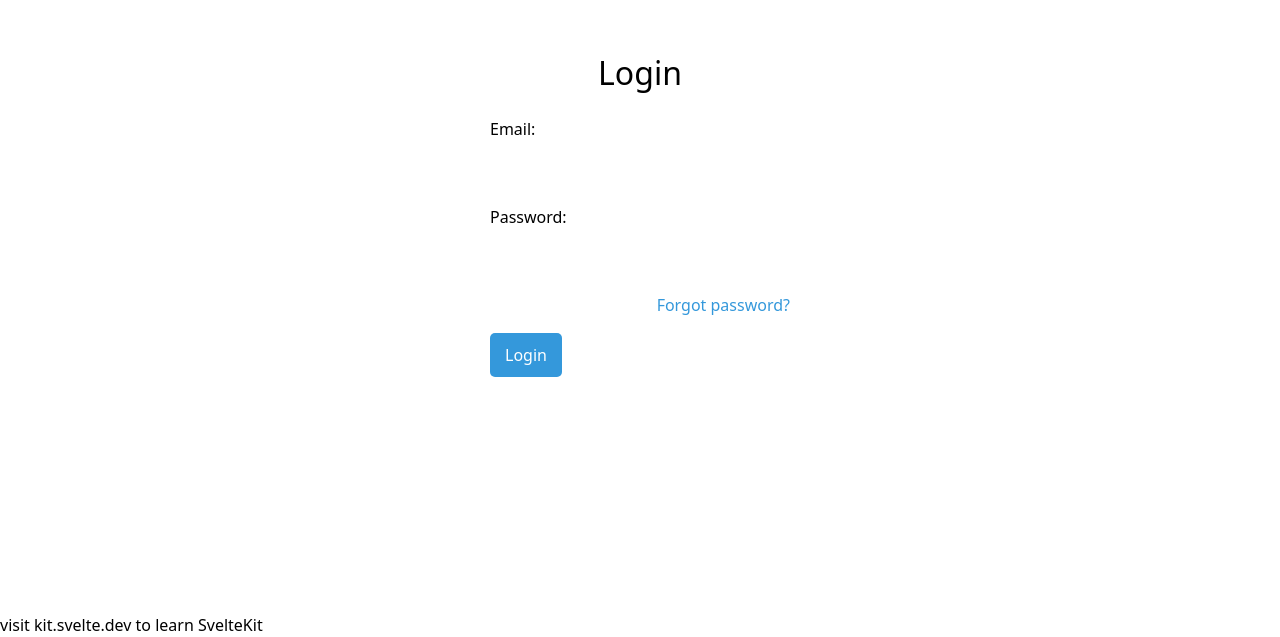
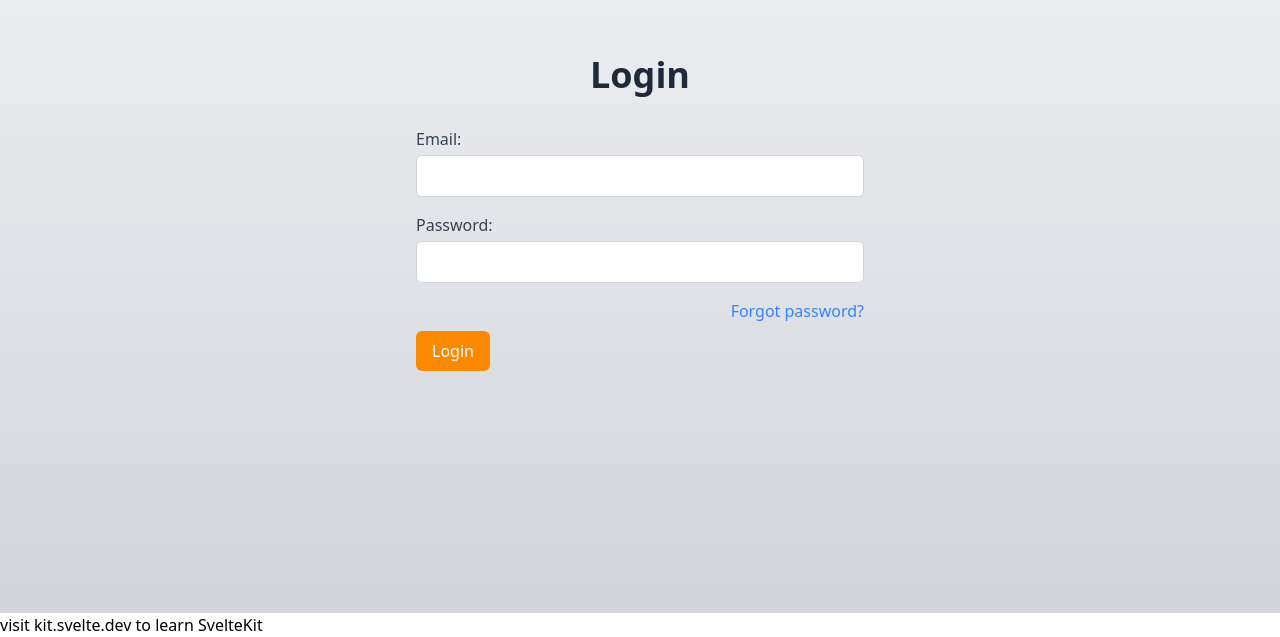
Before and after one commit to Lukas117/FitConnect, a SvelteKit app in the folder front-end/: page /user/login in a window 1280 px wide. Shown: the part 187-824 px from the top of the page. Built offline with nearby package versions, Linux system fonts and the light colour scheme.

Commit message:
tailwind instead of css

```diff
--- /dev/null
+++ b/front-end/src/lib/Button.svelte
@@ -0,0 +1,11 @@
+<!-- lib/Button.svelte -->
+
+<script>
+    export let label;
+  </script>
+
+  <button>{label}</button>
+
+  <style>
+    /* Your button styling goes here */
+  </style>
--- a/front-end/src/routes/+page.svelte
+++ b/front-end/src/routes/+page.svelte
@@ -1,72 +1,30 @@
-<!-- src/routes/Landing.svelte -->
 
-<main>
-	<header>
-	  <h1>Welcome to FitConnection</h1>
+<script>
+
+  </script>
+
+  <main class="flex flex-col items-center justify-center text-center h-screen bg-gradient-to-b from-secondary to-background">
+	<header class="mb-8">
+	  <h1 class="text-4xl font-bold text-text">Welcome to FitConnection</h1>
 	</header>
 
-	<section>
-	  <p>
-		Explore the amazing features of our platform. Here the more you interact, the more fun you will have.
+	<section class="max-w-2xl mx-auto">
+	  <p class="text-lg text-text">
+		Discover the incredible features of our platform. The more you engage, the more enjoyable your experience will be.
 	  </p>
 	</section>
 
-	<section>
+	<section class="mt-8">
 	  <a href="/user/login">
-		<button class="login-button">
+		<button class="cta-button bg-primary text-white px-8 py-3 text-lg rounded-full hover:bg-accent transition duration-300 ease-in-out focus:outline-none focus:ring focus:border-primary mr-4">
 		  Log In
 		</button>
 	  </a>
+
 	  <a href="/user/register">
-		<button class="register-button">
+		<button class="cta-button bg-accent text-white px-8 py-3 text-lg rounded-full hover:bg-primary transition duration-300 ease-in-out focus:outline-none focus:ring focus:border-accent">
 		  Register
 		</button>
 	  </a>
 	</section>
   </main>
-
-  <style>
-	main {
-	  display: flex;
-	  flex-direction: column;
-	  align-items: center;
-	  justify-content: center;
-	  text-align: center;
-	  height: 100vh;
-	}
-
-	header {
-	  margin-bottom: 24px;
-	}
-
-	h1 {
-	  font-size: 2.5em;
-	  color: #333;
-	}
-
-	p {
-	  font-size: 1.2em;
-	  color: #555;
-	  max-width: 600px;
-	  margin: 0 auto;
-	}
-
-	.login-button,
-	.register-button {
-	  background-color: #3498db;
-	  color: white;
-	  padding: 15px 30px;
-	  font-size: 1.2em;
-	  border: none;
-	  border-radius: 50px;
-	  cursor: pointer;
-	  transition-duration: 0.4s;
-	  margin-right: 10px;
-	  margin-bottom: 10px;
-	}
-
-	.login-button:hover,
-	.register-button:hover {
-	  background-color: #2980b9;
-	}
-  </style>
--- a/front-end/src/routes/map/+page.svelte
+++ b/front-end/src/routes/map/+page.svelte
@@ -1,9 +1,11 @@
 <script>
     import Map from "$lib/Map.svelte";
+    import Location from "$lib/Location.svelte";
+  </script>
 
-    import Location from "$lib/Location.svelte";
-
-    </script>
-
-    <Map/>
-    <Location/>
+  <main>
+    <div class="flex flex-col items-center bg-white p-8 rounded-lg shadow-lg">
+      <Map class="w-3/5 h-2/5 mb-4" />
+      <Location />
+    </div>
+  </main>
--- a/front-end/src/routes/user/login/+page.svelte
+++ b/front-end/src/routes/user/login/+page.svelte
@@ -1,5 +1,3 @@
-<!-- src/routes/Login.svelte -->
-
 <script>
   let email = "";
   let password = "";
@@ -13,85 +11,26 @@
   };
 </script>
 
-  <main>
-    <h1>Login</h1>
+<main class="flex flex-col items-center justify-center h-screen bg-gradient-to-b from-gray-100 to-gray-300">
+  <h1 class="text-4xl font-bold text-gray-800 mb-8">Login</h1>
 
-    <form on:submit|preventDefault={handleLogin}>
-      <div class="form-group">
-        <label for="email">Email:</label>
-        <input type="email" id="email" bind:value={email} required />
+  <form on:submit|preventDefault={handleLogin} class="max-w-md w-full">
+    <div class="mb-4">
+      <label for="email" class="block text-gray-700 mb-1">Email:</label>
+      <input type="email" id="email" bind:value={email} required class="w-full px-3 py-2 border border-gray-300 rounded-md" />
     </div>
 
-      <div class="form-group">
-        <label for="password">Password:</label>
-        <input type="password" id="password" bind:value={password} required />
+    <div class="mb-4">
+      <label for="password" class="block text-gray-700 mb-1">Password:</label>
+      <input type="password" id="password" bind:value={password} required class="w-full px-3 py-2 border border-gray-300 rounded-md" />
     </div>
 
-      <div class="forgot-password">
-        <a href="/forgot-password">Forgot password?</a>
+    <div class="text-right mb-2">
+      <a href="/forgot-password" class="text-blue-500">Forgot password?</a>
     </div>
 
-      <button type="submit">Login</button>
+    <button type="submit" class="cta-button bg-primary text-white px-4 py-2 rounded-md transition duration-300 ease-in-out hover:bg-blue-700 focus:outline-none focus:ring focus:border-blue-300">
+      Login
+    </button>
   </form>
 </main>
-
-  <style>
-    main {
-      display: flex;
-      flex-direction: column;
-      align-items: center;
-      justify-content: center;
-      height: 100vh;
-    }
-
-    h1 {
-      font-size: 2em;
-      margin-bottom: 20px;
-    }
-
-    form {
-      max-width: 300px;
-      width: 100%;
-    }
-
-    .form-group {
-      margin-bottom: 16px;
-    }
-
-    label {
-      display: block;
-      margin-bottom: 8px;
-    }
-
-    input {
-      width: 100%;
-      padding: 8px;
-      box-sizing: border-box;
-    }
-
-    .forgot-password {
-      margin-top: 8px;
-      text-align: right;
-    }
-
-    a {
-      color: #3498db;
-      text-decoration: none;
-    }
-
-    button {
-      background-color: #3498db;
-      color: white;
-      padding: 10px 15px;
-      font-size: 1em;
-      border: none;
-      border-radius: 5px;
-      cursor: pointer;
-      transition-duration: 0.4s;
-      margin-top: 16px;
-    }
-
-    button:hover {
-      background-color: #2980b9;
-    }
-  </style>
--- a/front-end/src/routes/user/register/+page.svelte
+++ b/front-end/src/routes/user/register/+page.svelte
@@ -1,6 +1,6 @@
-<!-- src/routes/Register.svelte -->
+<script>
 
-<script>
+
   let firstName = "";
   let lastName = "";
   let username = "";
@@ -15,74 +15,36 @@
     // Add your registration logic here, e.g., send a request to your server
     // and handle the registration response.
   };
+
+
 </script>
 
-  <main>
-    <h1>Register</h1>
+<main class="flex flex-col justify-center items-center h-screen">
+  <h1 class="mb-4">Register</h1>
 
-    <form on:submit|preventDefault={handleRegister}>
-      <label for="firstName">First Name:</label>
-      <input type="text" id="firstName" bind:value={firstName} required />
+  <form on:submit|preventDefault={handleRegister} class="max-w-md mx-auto">
+    <label for="firstName" class="block mb-2">First Name:</label>
+    <input type="text" id="firstName" bind:value={firstName} required class="w-full px-3 py-2 mb-4 border border-gray-300 rounded-md" />
 
-      <label for="lastName">Last Name:</label>
-      <input type="text" id="lastName" bind:value={lastName} required />
+    <label for="lastName" class="block mb-2">Last Name:</label>
+    <input type="text" id="lastName" bind:value={lastName} required class="w-full px-3 py-2 mb-4 border border-gray-300 rounded-md" />
 
-      <label for="username">Username:</label>
-      <input type="text" id="username" bind:value={username} required />
+    <label for="username" class="block mb-2">Username:</label>
+    <input type="text" id="username" bind:value={username} required class="w-full px-3 py-2 mb-4 border border-gray-300 rounded-md" />
 
-      <label for="birthday">Birthday:</label>
-      <input type="date" id="birthday" bind:value={birthday} required />
+    <label for="birthday" class="block mb-2">Birthday:</label>
+    <input type="date" id="birthday" bind:value={birthday} required class="w-full px-3 py-2 mb-4 border border-gray-300 rounded-md" />
 
-      <label for="email">Email:</label>
-      <input type="email" id="email" bind:value={email} required />
+    <label for="email" class="block mb-2">Email:</label>
+    <input type="email" id="email" bind:value={email} required class="w-full px-3 py-2 mb-4 border border-gray-300 rounded-md" />
 
-      <label for="password">Password:</label>
-      <input type="password" id="password" bind:value={password} required />
+    <label for="password" class="block mb-2">Password:</label>
+    <input type="password" id="password" bind:value={password} required class="w-full px-3 py-2 mb-4 border border-gray-300 rounded-md" />
 
-      <button type="submit">Register</button>
+    <a href="/user/sport">
+      <button type="submit" class="bg-blue-500 text-white px-4 py-2 rounded-md cursor-pointer hover:bg-blue-700 transition duration-400 ease-in-out">
+        Register
+      </button>
+    </a>
   </form>
 </main>
-
-  <style>
-    main {
-      display: flex;
-      flex-direction: column;
-      justify-content: center;
-      align-items: center;
-      height: 100vh;
-    }
-
-    h1 {
-      margin-bottom: 16px; /* Add some spacing below the heading */
-    }
-
-    form {
-      max-width: 300px;
-      margin: auto;
-    }
-
-    label {
-      display: block;
-      margin-bottom: 8px;
-    }
-
-    input {
-      width: 100%;
-      padding: 8px;
-      margin-bottom: 16px;
-      box-sizing: border-box;
-    }
-
-    button {
-      background-color: #3498db;
-      color: white;
-      padding: 10px 15px;
-      border: none;
-      border-radius: 5px;
-      cursor: pointer;
-    }
-
-    button:hover {
-      background-color: #3498db;
-    }
-  </style>
--- a/front-end/src/routes/user/sport/+page.svelte
+++ b/front-end/src/routes/user/sport/+page.svelte
@@ -1,41 +1,44 @@
 <script>
-    // Add any necessary logic or data here
-  </script>
+  let isSidebarOpen = false;
 
-  <style>
-    main {
-      display: flex;
-      flex-direction: column; /* Set flex-direction to column */
-      justify-content: center;
-      align-items: center;
-      height: 100vh;
-    }
+  const toggleSidebar = () => {
+    isSidebarOpen = !isSidebarOpen;
+  };
 
-    .sport-button {
-      background-color: #3498db;
-      color: #fff;
-      padding: 15px 20px;
-      margin: 10px;
-      border: none;
-      border-radius: 5px;
-      cursor: pointer;
-      font-size: 16px;
-      text-align: center;
-      text-decoration: none;
-      display: block; /* Set display to block */
-      transition-duration: 0.4s;
-    }
+  const closeSidebar = () => {
+    isSidebarOpen = false;
+  };
+</script>
 
-    .sport-button:hover {
-      background-color: #2980b9;
-    }
-  </style>
+<main class="flex flex-col justify-center items-center h-screen bg-background relative">
+  <div class="absolute top-0 right-0 m-4">
+    <!-- Hamburger Icon for Sidebar Toggle -->
+    <button
+      class="text-3xl cursor-pointer"
+      on:click={toggleSidebar}
+    >
+      &#x2630;
+    </button>
 
-  <main>
+    <!-- Account Sidebar -->
+    {#if isSidebarOpen}
+      <div class="fixed top-0 right-0 h-screen w-1/3 bg-white shadow-md p-4 z-10">
+        <!-- Sidebar content goes here -->
+        <p class="block px-4 py-2 text-gray-800 hover:bg-gray-200" >Profile</p>
+        <p class="block px-4 py-2 text-gray-800 hover:bg-gray-200" on:click={closeSidebar}>Settings</p>
+        <p class="block px-4 py-2 text-gray-800 hover:bg-gray-200" on:click={closeSidebar}>Logout</p>
+      </div>
+    {/if}
+  </div>
 
-    <h1>Choose a sport</h1>
-    <button class="sport-button" >Basketball</button>
-    <button class="sport-button" >Football</button>
-    <button class="sport-button" >Badminton</button>
-    <button class="sport-button" >Golf</button>
+  <!-- Other content goes here -->
+  <main class="flex flex-col justify-center items-center h-screen bg-background">
+    <h1 class="text-2xl mb-4" style="primary;">Choose a sport</h1>
+    <a href="/map/">
+      <button class="sport-button bg-primary text-white w-24 h-10 rounded-md m-2 transition duration-400 ease-in-out hover:bg-accent">Basketball</button>
+    </a>
+    <button class="sport-button bg-primary text-white w-24 h-10 rounded-md m-2 transition duration-400 ease-in-out hover:bg-accent">Football</button>
+    <button class="sport-button bg-primary text-white w-24 h-10 rounded-md m-2 transition duration-400 ease-in-out hover:bg-accent">Badminton</button>
+    <button class="sport-button bg-primary text-white w-24 h-10 rounded-md m-2 transition duration-400 ease-in-out hover:bg-accent">Golf</button>
   </main>
+</main>
--- a/front-end/tailwind.config.js
+++ b/front-end/tailwind.config.js
@@ -2,7 +2,17 @@
 export default {
 	content: ['./src/**/*.{html,js,svelte,ts}'],
 	theme: {
-		extend: {}
+		extend: {
+			colors: {
+				text: '#170c0d',
+				background: '#fbf8f9',
+				primary: '#fb8900',
+				secondary: '#e6d0d2',
+				accent: '#fcde8f',
+			}
+		}
 	},
 	plugins: []
+
+
 };
```
Also changed, not shown: front-end/jsconfig.json (line endings or trailing spaces), front-end/src/lib/assets/bckgroundDurant.png (deleted). Lines whose indentation alone changed are shown as unchanged.
